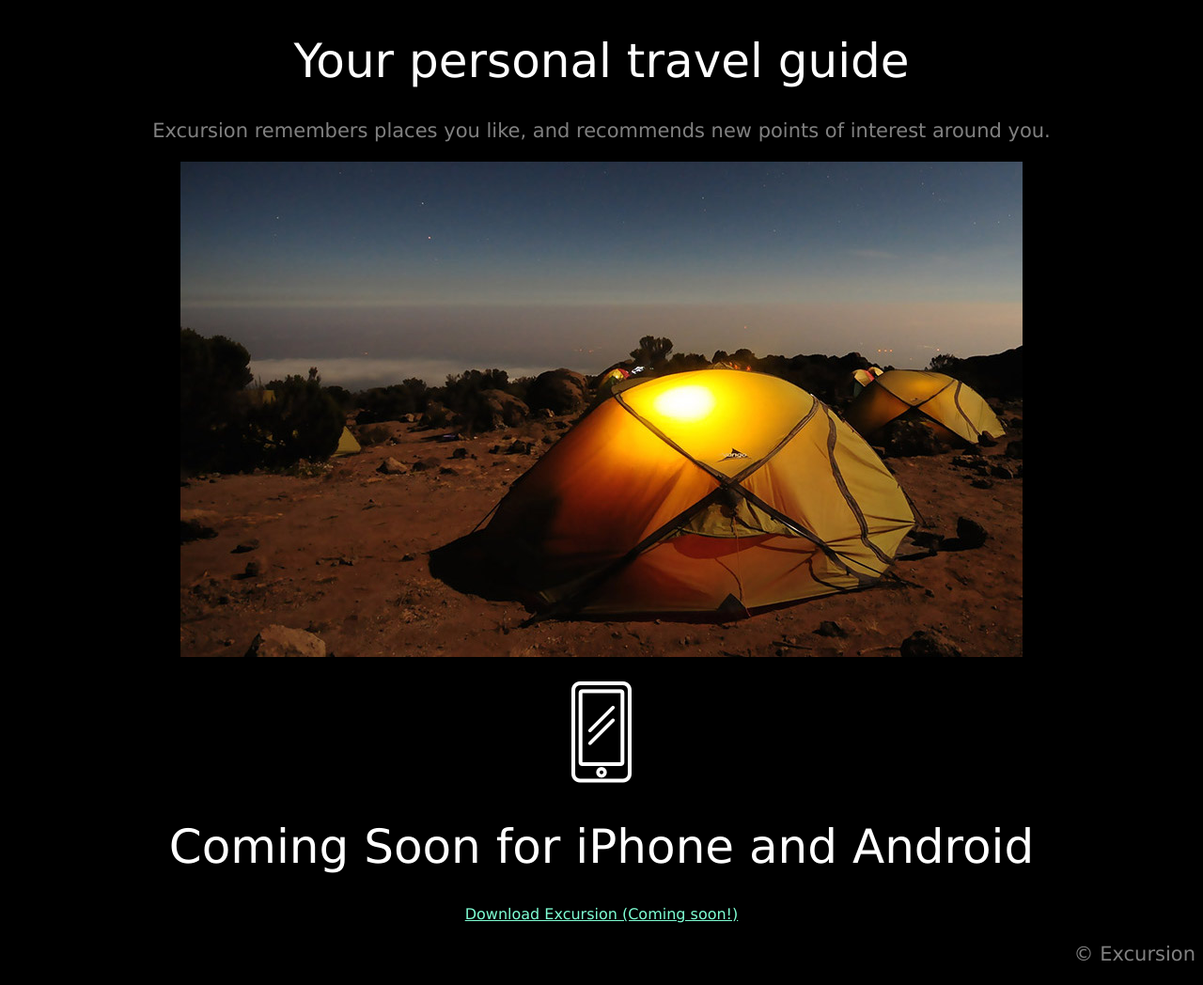
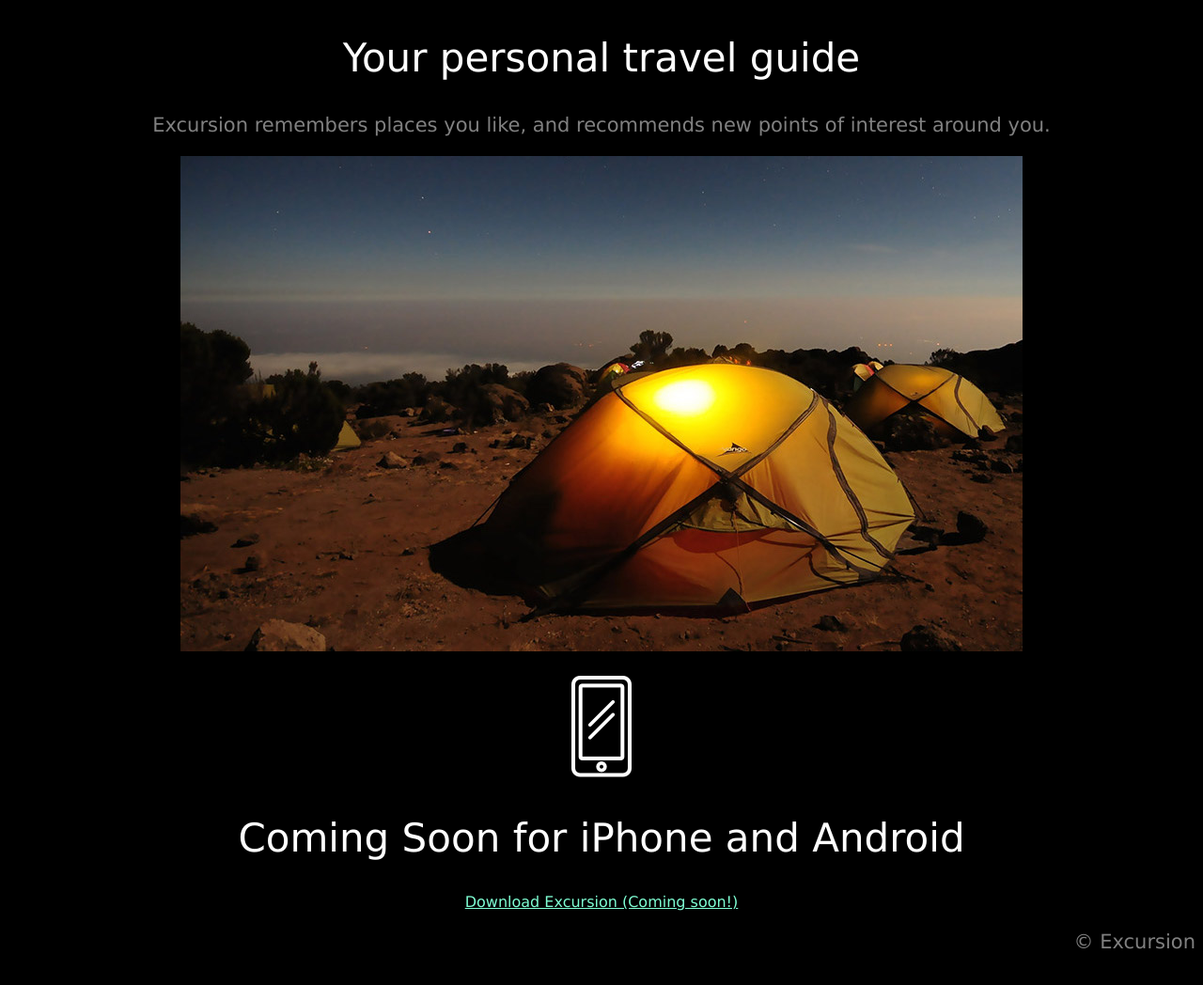
Before and after one commit to sheltonflinn/excursion, a plain HTML site: page index.html in a window 1280 px wide. Shown: the part 318-1366 px from the top of the page at 94% size. Drawn offline with Linux system fonts and the light colour scheme.

Commit message:
Final Design

```diff
--- a/index.html
+++ b/index.html
@@ -13,7 +13,7 @@
         Your browser does not support the video tag.
       </video>
     </p>
-    <h1>Your personal travel guide</h1>
+    <h2>Your personal travel guide</h2>
     <p>Excursion remembers places you like, and recommends new points of interest around you.</p>
     <p>
       <img src="./resources/images/camp.jpg" alt="A camping tent at night">
@@ -21,7 +21,7 @@
     <p>
       <img src="./resources/images/phone.png" alt="A small phone image">
     </p>
-    <h1>Coming Soon for iPhone and Android</h1>
+    <h2>Coming Soon for iPhone and Android</h2>
     <a href="https://u157kkaqfe11j40ckhmhs7sa20m7uo79ufgiq58jsvlmdlu4asog.codecademy.cloud/#">Download Excursion (Coming soon!)</a>
     <p class="copyright">&copy; Excursion</p>
   </body>
--- a/resources/css/style.css
+++ b/resources/css/style.css
@@ -1,5 +1,5 @@
 * {
-  font-family: verdana;
+  font-family: Verdana;
   background-color: Black;
   text-align: center;
   font-weight: normal;
@@ -8,6 +8,12 @@
 h1 {
   color: White;
   font-size: 50px;
+}
+
+h2 {
+  color: white;
+  font-size: 42px;
+  font-weight: 300;
 }
 
 p {
```
